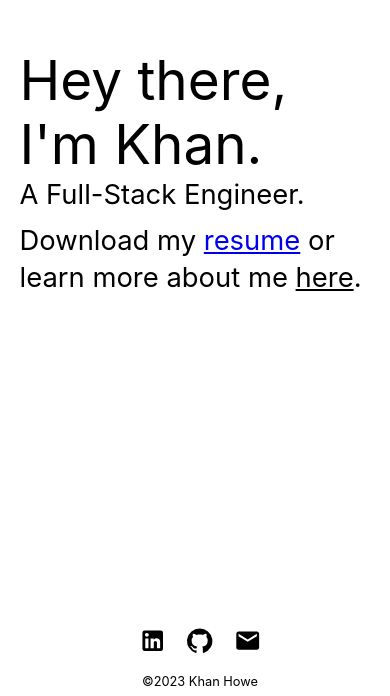
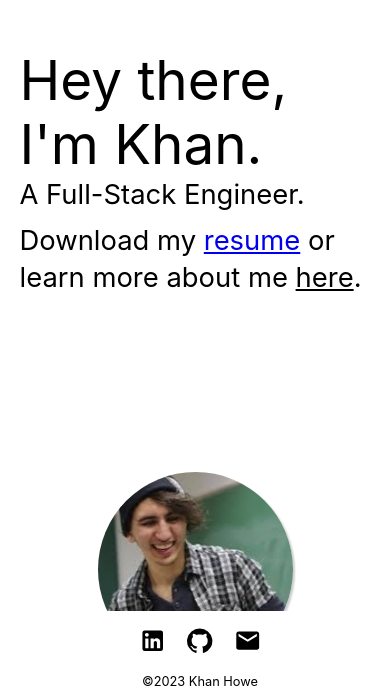
Before and after one commit to khanhowe/khan-dev, a React (Create React App) app: page / in a window 390 px wide. Shown: the part 148-844 px from the top of the page. Built offline with nearby package versions, Linux system fonts and the light colour scheme.

Commit message:
Add sizing hooks. Start scrollable app view

```diff
--- a/src/App.tsx
+++ b/src/App.tsx
@@ -11,6 +11,7 @@
 import Background from './pages/Background';
 import Footer from './components/Footer';
 import useFadeInEffect from './hooks/useFadeInEffect';
+import { useIsSmScreen } from './hooks/useScreenSize';
 
 const Header: React.FC = () => {
   const isVisible = useFadeInEffect();
@@ -39,14 +40,26 @@
   );
 }
 
+const AppBodyMobile: React.FC = () => {
+  return (
+    <div className='app-body'>
+      <Home/>
+      <About/>
+      <Background/>
+      <Projects/>
+    </div>
+  );
+}
+
 
 function App() {
+  const isSmScreen = useIsSmScreen();
   return (
     <ThemeProvider theme={theme}>
       <div className="App">
         <div className='view-paper'>
           <Router>
-            <AppBody/>
+            {isSmScreen ? <AppBodyMobile/> : <AppBody/>}
           </Router>
         </div>
         <Footer/>
--- /dev/null
+++ b/src/hooks/useScreenSize.ts
@@ -0,0 +1,17 @@
+import { useMediaQuery } from '@mui/material';
+
+export const useIsXsScreen = () => {
+  return useMediaQuery('(max-width:600px)');
+};
+
+export const useIsSmScreen = () => {
+  return useMediaQuery('(max-width:960px)');
+};
+
+export const useIsMdScreen = () => {
+  return useMediaQuery('(max-width:1280px)');
+};
+
+export const useIsLgScreen = () => {
+  return useMediaQuery('(max-width:1920px)');
+};
```
